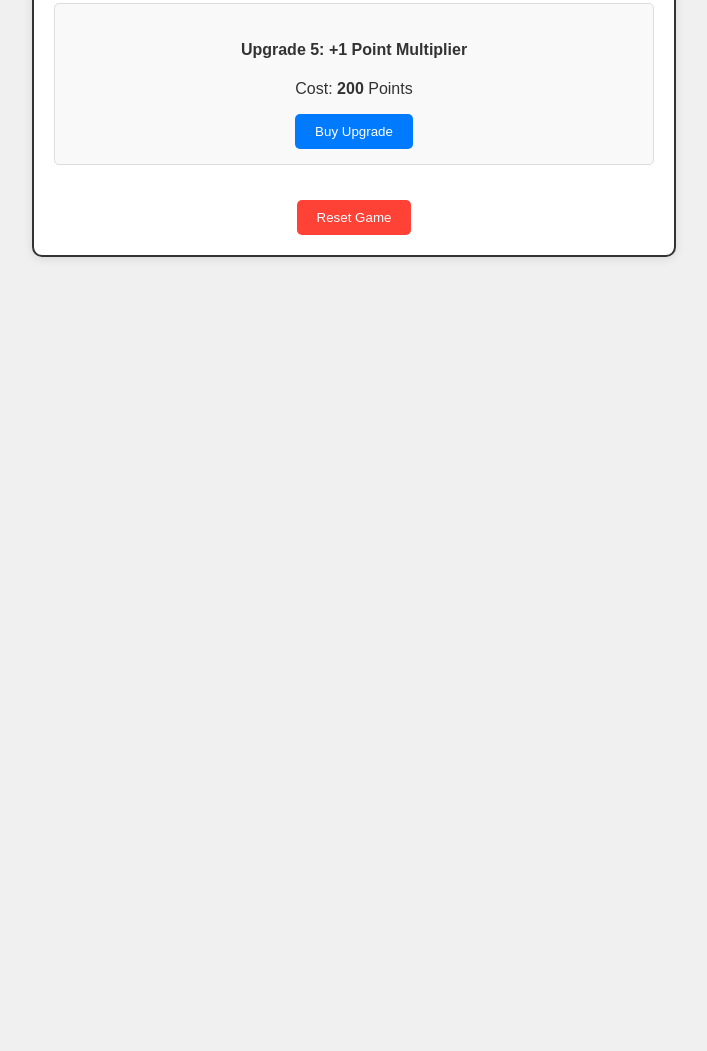
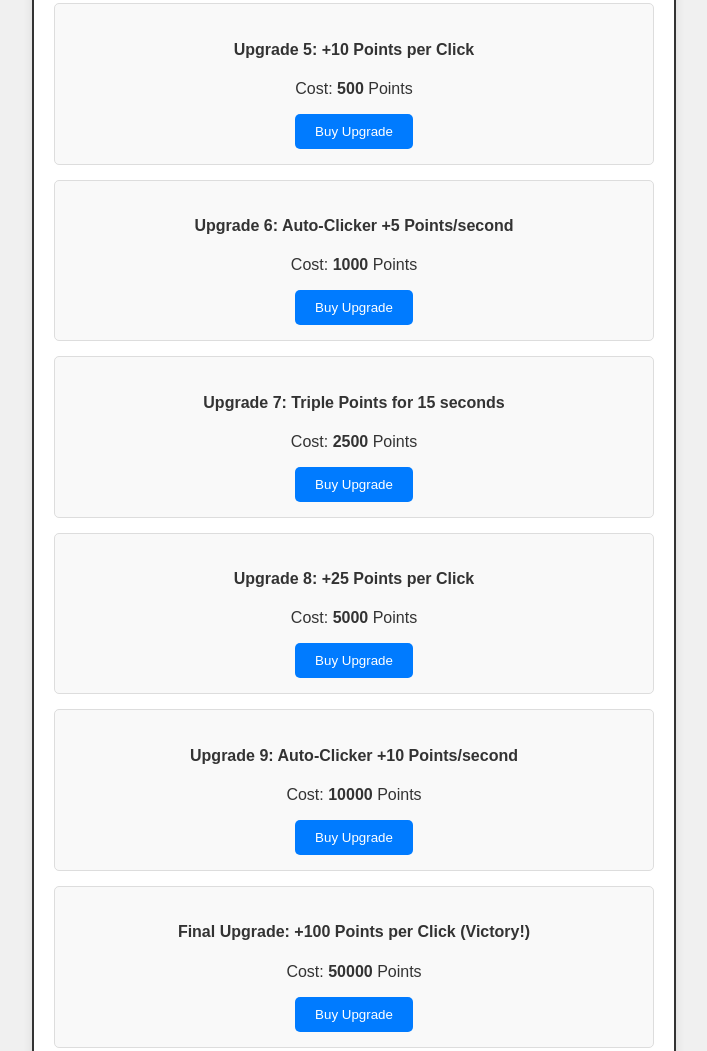
Before and after one commit to Iamhim123469/Clicker, a plain HTML site: page index.html in a window 1280 px wide. Shown: the part 1066-2117 px from the top of the page, without its empty margins (286-993 px from the left). Before the commit the page ends 1373 px from the top, so only its background shows below. Drawn offline with Linux system fonts and the light colour scheme.

Commit message:
index.html

```diff
--- a/index.html
+++ b/index.html
@@ -16,6 +16,7 @@
         </div>
         <div class="upgrades">
             <h3>Upgrades</h3>
+            <!-- Existing Upgrades -->
             <div class="upgrade" id="upgrade1">
                 <h4>Upgrade 1: +1 Point per Click</h4>
                 <p>Cost: <span class="cost" id="cost1">10</span> Points</p>
@@ -36,10 +37,36 @@
                 <p>Cost: <span class="cost" id="cost4">150</span> Points</p>
                 <button class="upgrade-btn" id="btn4">Buy Upgrade</button>
             </div>
+            <!-- New Upgrades -->
             <div class="upgrade" id="upgrade5">
-                <h4>Upgrade 5: +1 Point Multiplier</h4>
-                <p>Cost: <span class="cost" id="cost5">200</span> Points</p>
+                <h4>Upgrade 5: +10 Points per Click</h4>
+                <p>Cost: <span class="cost" id="cost5">500</span> Points</p>
                 <button class="upgrade-btn" id="btn5">Buy Upgrade</button>
+            </div>
+            <div class="upgrade" id="upgrade6">
+                <h4>Upgrade 6: Auto-Clicker +5 Points/second</h4>
+                <p>Cost: <span class="cost" id="cost6">1000</span> Points</p>
+                <button class="upgrade-btn" id="btn6">Buy Upgrade</button>
+            </div>
+            <div class="upgrade" id="upgrade7">
+                <h4>Upgrade 7: Triple Points for 15 seconds</h4>
+                <p>Cost: <span class="cost" id="cost7">2500</span> Points</p>
+                <button class="upgrade-btn" id="btn7">Buy Upgrade</button>
+            </div>
+            <div class="upgrade" id="upgrade8">
+                <h4>Upgrade 8: +25 Points per Click</h4>
+                <p>Cost: <span class="cost" id="cost8">5000</span> Points</p>
+                <button class="upgrade-btn" id="btn8">Buy Upgrade</button>
+            </div>
+            <div class="upgrade" id="upgrade9">
+                <h4>Upgrade 9: Auto-Clicker +10 Points/second</h4>
+                <p>Cost: <span class="cost" id="cost9">10000</span> Points</p>
+                <button class="upgrade-btn" id="btn9">Buy Upgrade</button>
+            </div>
+            <div class="upgrade" id="upgrade10">
+                <h4>Final Upgrade: +100 Points per Click (Victory!)</h4>
+                <p>Cost: <span class="cost" id="cost10">50000</span> Points</p>
+                <button class="upgrade-btn" id="btn10">Buy Upgrade</button>
             </div>
         </div>
         <button id="reset-btn">Reset Game</button>
```
